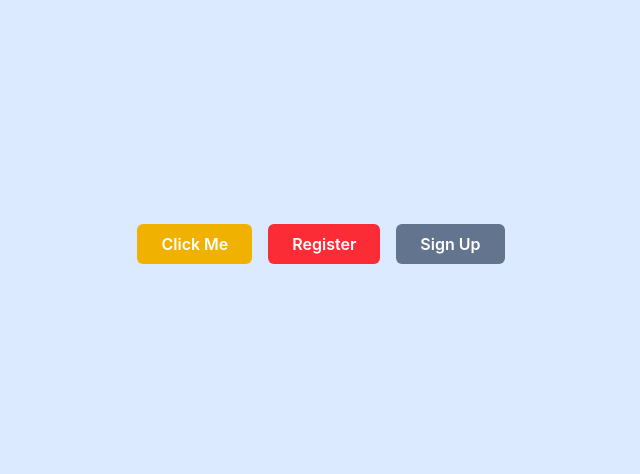
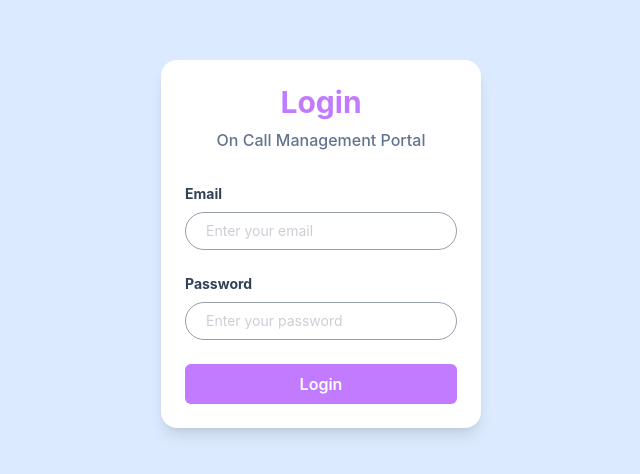
Before and after one commit to mulzahrian/Learn-React, a React (Vite) app: page / in a window 1280 px wide. Shown: the part 156-630 px from the top of the page, without its empty margins (319-959 px from the left). Built offline with nearby package versions, Linux system fonts and the light colour scheme.

Commit message:
add:implement atomic design

```diff
--- a/src/App.jsx
+++ b/src/App.jsx
@@ -1,34 +1,12 @@
 import React from 'react';
-import Button from './components/elements/Button';
-// class Button extends React.Component {
-//   render() {
-//     return ( <button className="h-10 px-6 font-semibold rounded-md bg-yellow-500 text-white hover:bg-gray-700"
-//             type="submit">
-//               Click Me
-//             </button>
-//       )
-//   }
-// }
-
-// function ButtonBlack() {
-//   return (
-//         <button className="h-10 px-6 font-semibold rounded-md bg-black text-white hover:bg-gray-700"
-//             type="submit">
-//               Click Me
-//           </button>
-//       )
-// }
+import LoginPage from './pages/login';
 
 
 function App() {
   return (
     <>
         <div className="flex justify-center items-center h-screen bg-blue-100">
-          <div className='flex gap-x-4'>
-            <Button></Button>
-            <Button variant="bg-red-500">Register</Button>
-            <Button variant="bg-slate-500">Sign Up</Button>
-          </div>
+          <LoginPage />
         </div>
     </>
   )
--- a/src/components/elements/Button/index.jsx
+++ b/src/components/elements/Button/index.jsx
@@ -1,10 +1,10 @@
 import React from 'react';
 
-const Button = ({ variant = "bg-yellow-500", children = "Click Me", type = "button" }) => {
+const Button = ({ className = "bg-yellow-500", children = "Click Me", type = "button" }) => {
   return (
     <button
       type={type}
-      className={`h-10 px-6 font-semibold rounded-md text-white ${variant} hover:bg-gray-700`}
+      className={`h-10 px-6 font-semibold rounded-md text-white ${className} hover:bg-purple-900`}
     >
       {children}
     </button>
--- a/src/components/elements/Input/Label.jsx
+++ b/src/components/elements/Input/Label.jsx
@@ -0,0 +1,10 @@
+const Label =(props) => {
+    const {htmlFor, children} = props;
+    return(
+        <label htmlFor={htmlFor} className="block text-slate-700 text-sm font-bold mb-2">
+            {children}
+        </label>
+    );
+}
+
+export default Label;
--- a/src/components/elements/Input/index.jsx
+++ b/src/components/elements/Input/index.jsx
@@ -0,0 +1,15 @@
+import Label from "./Label";
+import Input from "./Input";
+
+const InputForm =(props) => {
+    const {label, name, type, placeholder} = props;
+    return(
+        <div className="mb-6">
+            <Label htmlFor={name}>{label}</Label>
+            <Input name={name} type={type} placeholder={placeholder} />
+        </div>
+    );
+
+}
+
+export default InputForm;
--- a/src/components/elements/Input/input.jsx
+++ b/src/components/elements/Input/input.jsx
@@ -0,0 +1,11 @@
+const Input =(props) => {
+    const {type, placeholder, name} = props;
+    return(
+        <input type={type} name={name} className="text-sm border rounded-full py-2 px-5 text-slate-700 placeholder: opacity-50 w-full"
+            placeholder={placeholder}
+        />
+    );
+
+}
+
+export default Input;
--- /dev/null
+++ b/src/components/fragments/FormLogin.jsx
@@ -0,0 +1,15 @@
+import Button from "../elements/Button";
+import InputForm from "../elements/Input";
+
+const FormLogin =() => {
+    return(
+       <form action="">
+            <InputForm label="Email" name="email" type="email" placeholder="Enter your email" />
+            <InputForm label="Password" name="password" type="password" placeholder="Enter your password" />
+            <Button className="bg-purple-400 w-full" type="submit">Login</Button>
+        </form>
+    );
+
+}
+
+export default FormLogin;
--- /dev/null
+++ b/src/components/layout/AuthLayouts.jsx
@@ -0,0 +1,16 @@
+
+const AuthLayouts =(props) => {
+    const {children, title} = props;
+    return(
+       <div className="w-full max-w-xs bg-white rounded-2xl shadow-lg p-6">
+         <h1 className="text-3xl font-bold mb-2 text-purple-400 text-center">{title}</h1>
+            <p className="font-medium text-slate-500 mb-8 text-center">
+                On Call Management Portal
+            </p>
+            {children}
+        </div>
+    );
+
+}
+
+export default AuthLayouts;
--- /dev/null
+++ b/src/pages/login.jsx
@@ -0,0 +1,14 @@
+
+import AuthLayouts from "../components/layout/AuthLayouts";
+import FormLogin from "../components/fragments/FormLogin";
+
+const LoginPage =() => {
+    return(
+       <AuthLayouts title="Login">
+        <FormLogin />
+       </AuthLayouts>
+    );
+
+}
+
+export default LoginPage;
```
Also changed, not shown: src/assets/rge-gradient-ungu.png (added).
